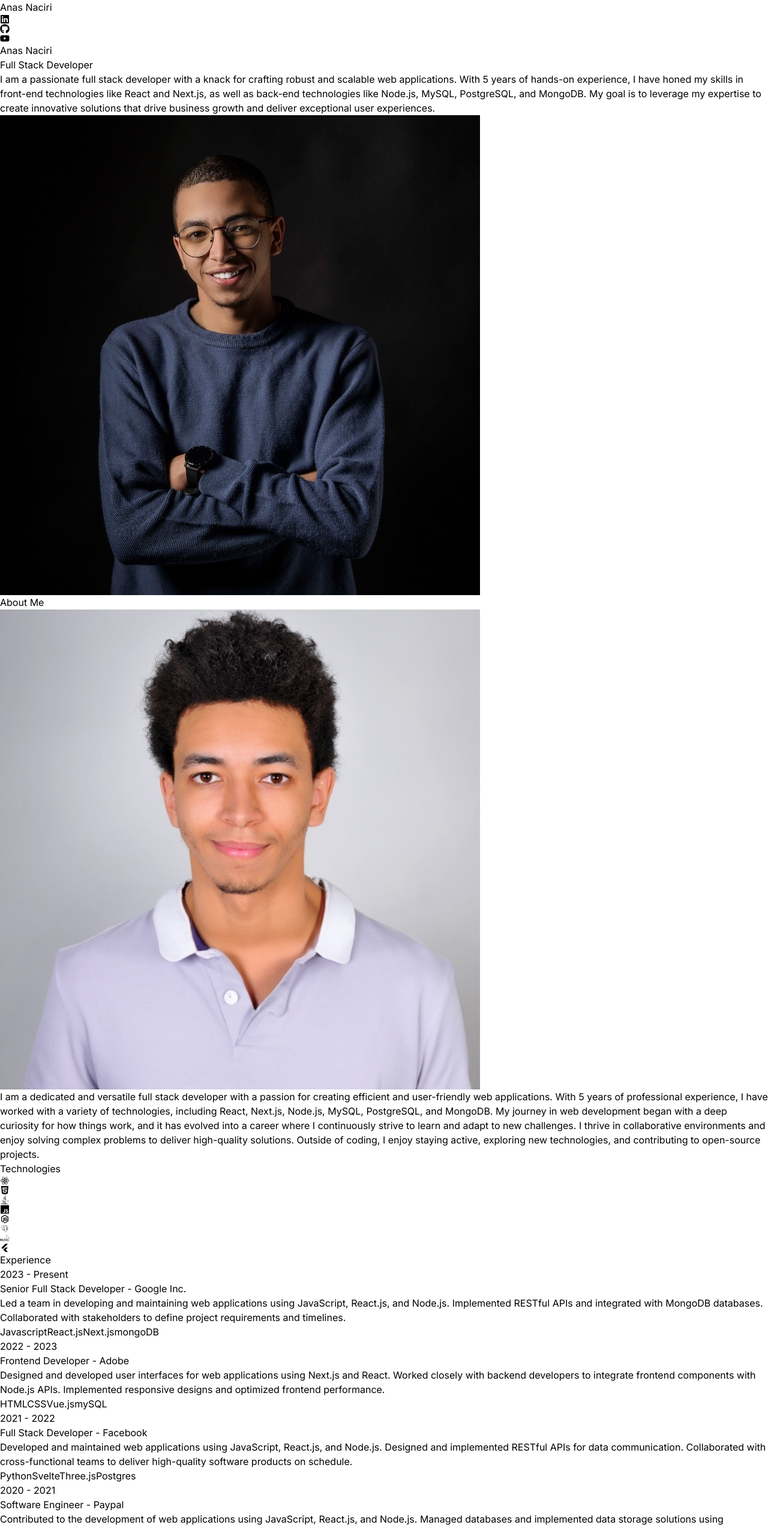
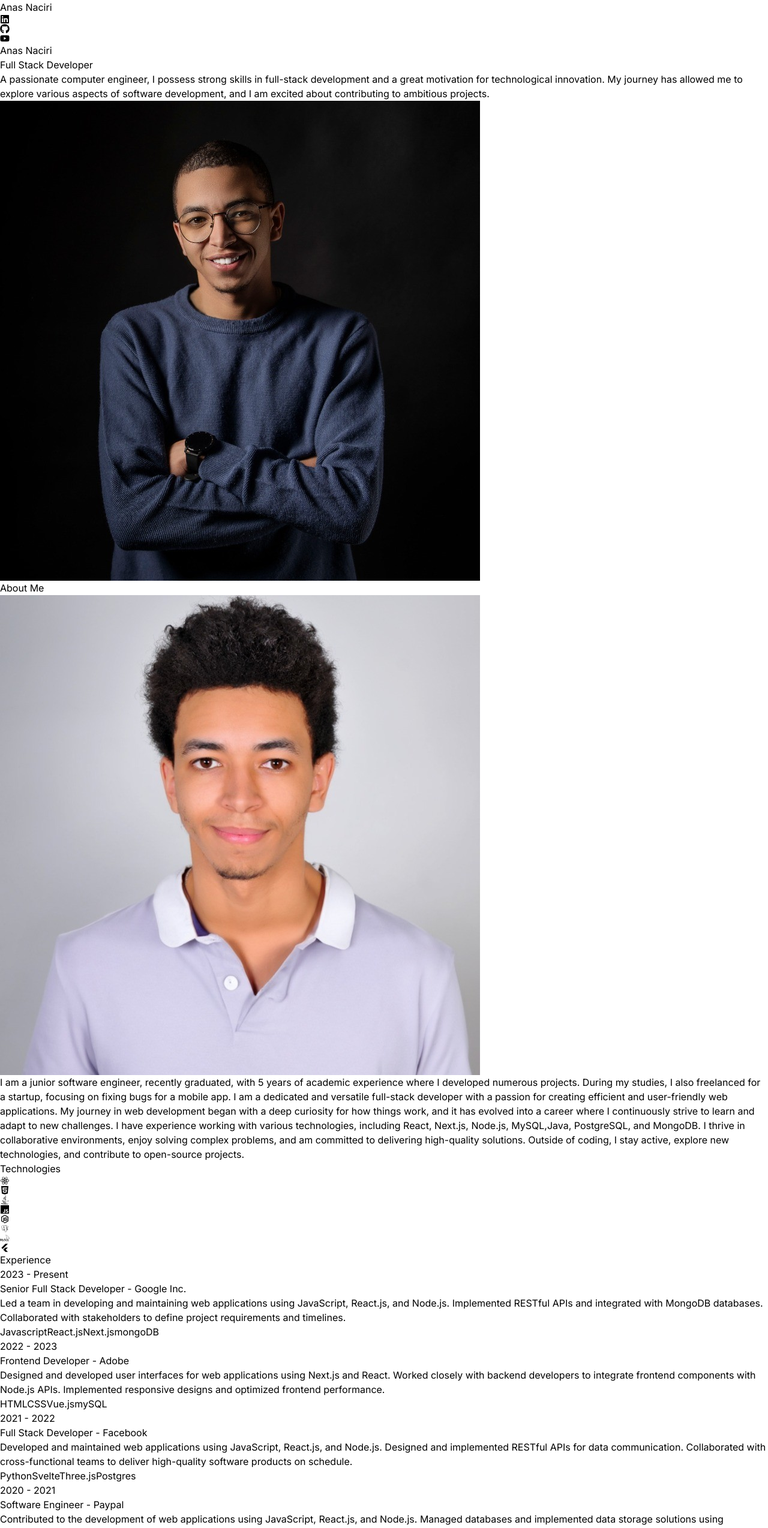
Before and after one commit to Naciri-Anas/anas-portfolio-react, a React (Vite) app: page / in a window 1280 px wide. Shown: the top 2547 px of the page at 60% size. Built offline with nearby package versions, Linux system fonts and the light colour scheme.

Commit message:
today update

```diff
--- a/src/components/Contact.jsx
+++ b/src/components/Contact.jsx
@@ -8,8 +8,8 @@ const Contact = () => {
         <p className="my-4 ">
             {CONTACT.address}
         </p>
-        <p className="my-4">{CONTACT.phoneNo}</p>
-        <a href="#" className="border-b">{CONTACT.email}</a>
+
+        <a href="https://mail.google.com/" className="border-b">{CONTACT.email}</a>
     </div>
 
     </div>
--- a/src/constants/index.js
+++ b/src/constants/index.js
@@ -3,9 +3,13 @@ import project2 from "../assets/projects/project-2.jpg";
 import project3 from "../assets/projects/project-3.jpg";
 import project4 from "../assets/projects/project-4.jpg";
 
-export const HERO_CONTENT = `I am a passionate full stack developer with a knack for crafting robust and scalable web applications. With 5 years of hands-on experience, I have honed my skills in front-end technologies like React and Next.js, as well as back-end technologies like Node.js, MySQL, PostgreSQL, and MongoDB. My goal is to leverage my expertise to create innovative solutions that drive business growth and deliver exceptional user experiences.`;
+export const HERO_CONTENT = `A passionate computer engineer, I possess strong skills in full-stack development and a great motivation for technological innovation. My journey has allowed me to explore various aspects of software development, and I am excited about contributing to ambitious projects.`;
 
-export const ABOUT_TEXT = `I am a dedicated and versatile full stack developer with a passion for creating efficient and user-friendly web applications. With 5 years of professional experience, I have worked with a variety of technologies, including React, Next.js, Node.js, MySQL, PostgreSQL, and MongoDB. My journey in web development began with a deep curiosity for how things work, and it has evolved into a career where I continuously strive to learn and adapt to new challenges. I thrive in collaborative environments and enjoy solving complex problems to deliver high-quality solutions. Outside of coding, I enjoy staying active, exploring new technologies, and contributing to open-source projects.`;
+export const ABOUT_TEXT = `I am a junior software engineer, recently graduated, with 5 years of academic experience where I developed numerous projects. During my studies, I also freelanced for a startup, focusing on fixing bugs for a mobile app.
+
+I am a dedicated and versatile full-stack developer with a passion for creating efficient and user-friendly web applications. My journey in web development began with a deep curiosity for how things work, and it has evolved into a career where I continuously strive to learn and adapt to new challenges. I have experience working with various technologies, including React, Next.js, Node.js, MySQL,Java, PostgreSQL, and MongoDB.
+
+I thrive in collaborative environments, enjoy solving complex problems, and am committed to delivering high-quality solutions. Outside of coding, I stay active, explore new technologies, and contribute to open-source projects.`;
 
 export const EXPERIENCES = [
   {
@@ -70,7 +74,6 @@ export const PROJECTS = [
 ];
 
 export const CONTACT = {
-  address: "767 Fifth Avenue, New York, NY 10153 ",
-  phoneNo: "+12 4555 666 00 ",
-  email: "me@example.com",
+  address: "Marrakech 40000 ",
+  email: "anasnaciridev@gmail.com",
 };
```
